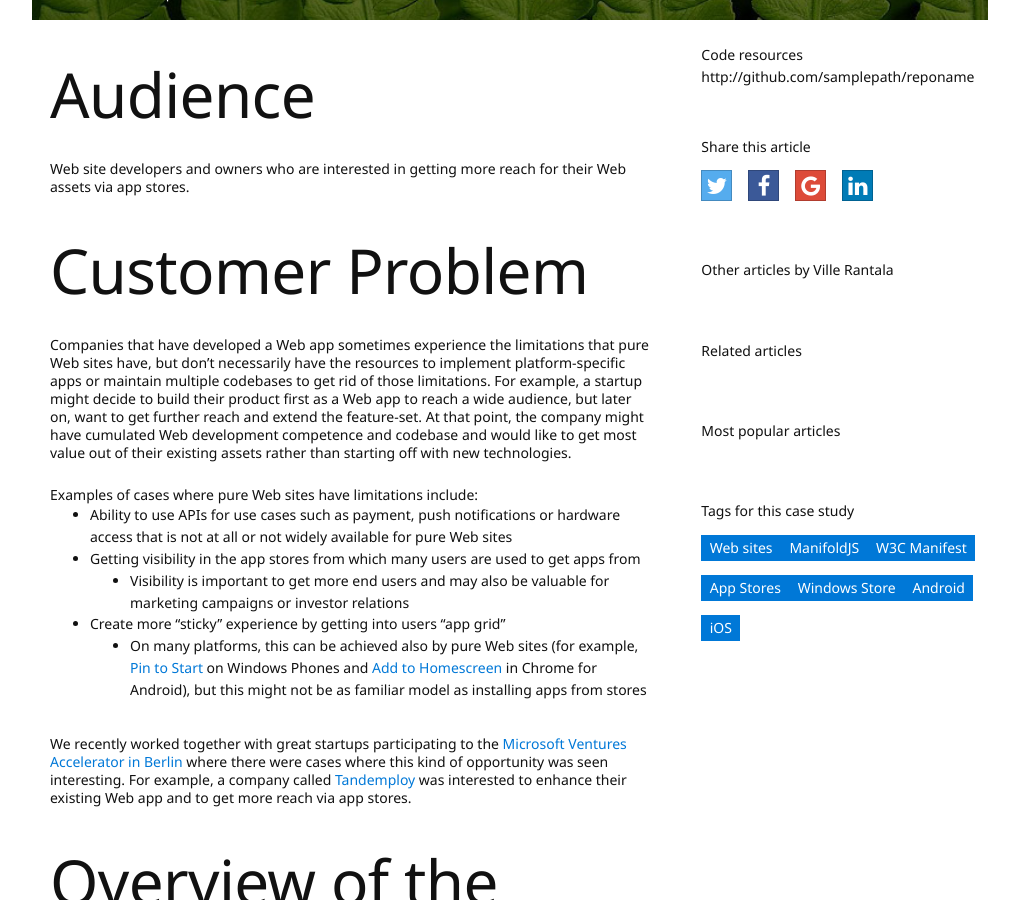
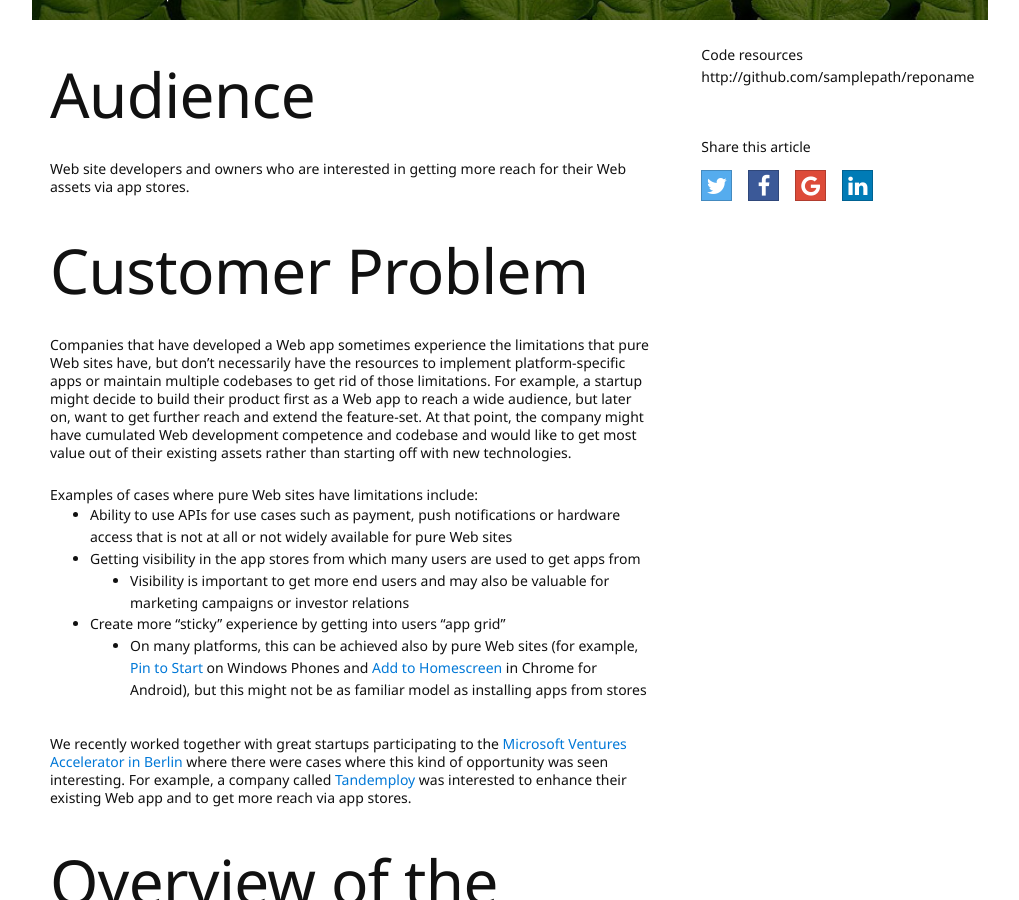
Before and after one commit to Aargau/case-studies-1, a Jekyll site: the page built from _posts/2015-09-15-Using-ManifoldJS-to-Get-More-Out-of-Web-Sites.md, in a window 1280 px wide and 900 px high, scrolled down 260 px. Shown: the whole window, without its empty margins (130-1149 px from the left). Built offline with Jekyll 4.4.1, drawn with Linux system fonts in a browser that asks for light colours; nearby versions of some CDN libraries.

Commit message:
Fixing travisci errors

```diff
--- a/_layouts/post.html
+++ b/_layouts/post.html
@@ -33,16 +33,16 @@ layout: default
                 <div class="link-section">
                     <span class="section-title">Share this article</span>
                     <ul class="social-links-small">
-                        <li><a class="btn btn-social-icon btn-twitter">
+                        <li><a href="#" class="btn btn-social-icon btn-twitter">
                             <i class="fa fa-twitter"></i>
                         </a></li>
-                        <li><a class="btn btn-social-icon btn-facebook">
+                        <li><a href="#" class="btn btn-social-icon btn-facebook">
                             <i class="fa fa-facebook"></i>
                         </a></li>
-                        <li><a class="btn btn-social-icon btn-google">
+                        <li><a href="#" class="btn btn-social-icon btn-google">
                             <i class="fa fa-google"></i>
                         </a></li>
-                        <li><a class="btn btn-social-icon btn-linkedin">
+                        <li><a href="#" class="btn btn-social-icon btn-linkedin">
                             <i class="fa fa-linkedin"></i>
                         </a></li>
                     </ul>
@@ -59,21 +59,21 @@ layout: default
             <div class="link-section">
                 <span class="section-title">Share this article</span>
                 <ul class="social-links-small">
-                    <li><a class="btn btn-social-icon btn-twitter">
+                    <li><a href="#" class="btn btn-social-icon btn-twitter">
                         <i class="fa fa-twitter"></i>
                     </a></li>
-                    <li><a class="btn btn-social-icon btn-facebook">
+                    <li><a href="#" class="btn btn-social-icon btn-facebook">
                         <i class="fa fa-facebook"></i>
                     </a></li>
-                    <li><a class="btn btn-social-icon btn-google">
+                    <li><a href="#" class="btn btn-social-icon btn-google">
                         <i class="fa fa-google"></i>
                     </a></li>
-                    <li><a class="btn btn-social-icon btn-linkedin">
+                    <li><a href="#" class="btn btn-social-icon btn-linkedin">
                         <i class="fa fa-linkedin"></i>
                     </a></li>
                 </ul>
             </div>
-            <div class="link-section">
+            <!--<div class="link-section">
                 <span class="section-title">Other articles by {{ page.author }}</span>
                 <ul>
                 {% for authorpost in page.authorposts %}
@@ -83,8 +83,8 @@ layout: default
                     </li>
                 {% endfor %}
                 </ul>
-            </div>
-            <div class="link-section">
+            </div>  -->
+            <!--<div class="link-section">
                 <span class="section-title">Related articles</span>
                 <ul>
                 {% for relatedpost in page.relatedposts %}
@@ -94,8 +94,8 @@ layout: default
                     </li>
                 {% endfor %}
                 </ul>
-            </div>
-            <div class="link-section">
+            </div> -->
+            <!--<div class="link-section">
                 <span class="section-title">Most popular articles</span>
                 <ul>
                 {% for popularpost in page.popularposts %}
@@ -105,8 +105,8 @@ layout: default
                     </li>
                 {% endfor %}
                 </ul>
-            </div>
-            <div class="link-section">
+            </div> -->
+            <!--<div class="link-section">
                 <span class="section-title">Tags for this case study</span>
                 <ul class="tag-cloud">
                 {% for tag in page.tags %}
@@ -116,7 +116,7 @@ layout: default
                     </li>
                 {% endfor %}
                 </ul>
-            </div>
+            </div> -->
         </div>
     <div class="divider"></div>
 </div>
```
